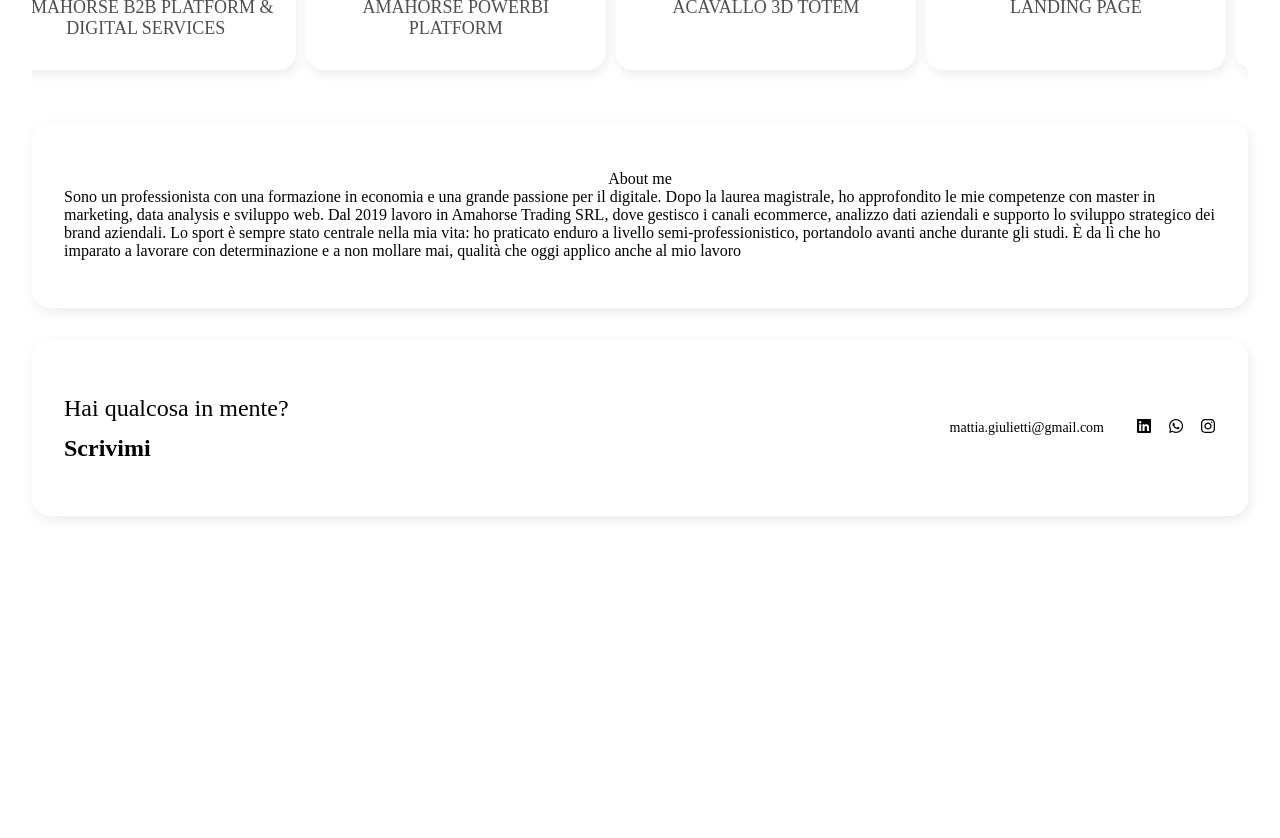
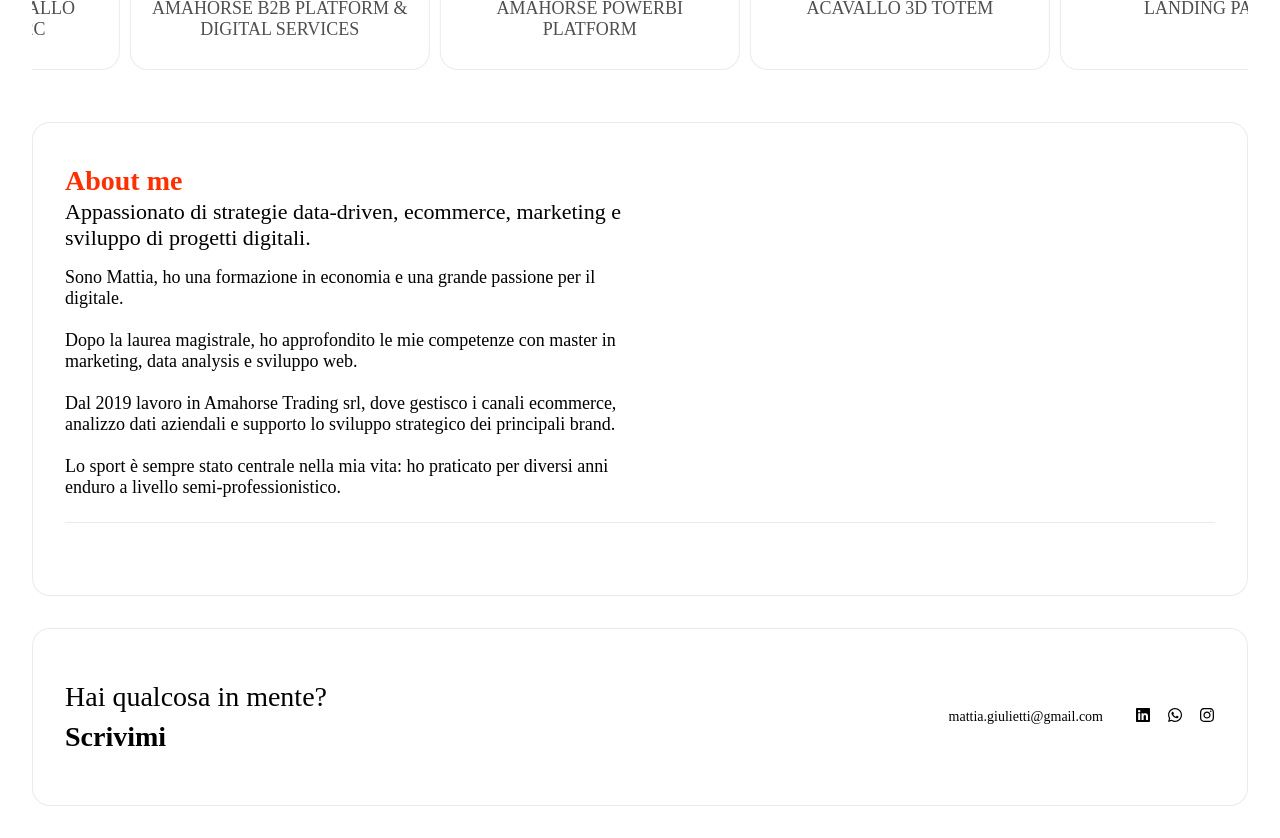
Before and after one commit to Samano-23/portfolio, a React (Create React App) app: page / in a window 1280 px wide. Shown: the part 820-1658 px from the top of the page. Before the commit the page ends 1368 px from the top, so only its background shows below. Built offline with nearby package versions, Linux system fonts and the light colour scheme; a web font is replaced by a local one.

Commit message:
sezione about me home

```diff
--- a/src/components/Home.js
+++ b/src/components/Home.js
@@ -119,19 +119,24 @@
         <p>Caricamento progetti...</p>
       )}
       <div className="home-container about">
-        <span> About me </span>
-        <span>
-          Sono un professionista con una formazione in economia e una grande
-          passione per il digitale. Dopo la laurea magistrale, ho approfondito
-          le mie competenze con master in marketing, data analysis e sviluppo
-          web. Dal 2019 lavoro in Amahorse Trading SRL, dove gestisco i canali
-          ecommerce, analizzo dati aziendali e supporto lo sviluppo strategico
-          dei brand aziendali. Lo sport è sempre stato centrale nella mia vita:
-          ho praticato enduro a livello semi-professionistico, portandolo avanti
-          anche durante gli studi. È da lì che ho imparato a lavorare con
-          determinazione e a non mollare mai, qualità che oggi applico anche al
-          mio lavoro
+        <span className="title"> About me </span>
+        <span className="subtitle">
+          Appassionato di strategie data-driven, ecommerce, marketing e sviluppo
+          di progetti digitali.
         </span>
+        <span className="caption">
+          Sono Mattia, ho una formazione in economia e una grande passione per
+          il digitale. <br></br>
+          <br></br>Dopo la laurea magistrale, ho approfondito le mie competenze
+          con master in marketing, data analysis e sviluppo web.
+          <br></br>
+          <br></br> Dal 2019 lavoro in Amahorse Trading srl, dove gestisco i
+          canali ecommerce, analizzo dati aziendali e supporto lo sviluppo
+          strategico dei principali brand. <br></br>
+          <br></br>Lo sport è sempre stato centrale nella mia vita: ho praticato
+          per diversi anni enduro a livello semi-professionistico.
+        </span>
+        <div className="line"></div>
       </div>
       <div className="home-container">
         <div className="contact-home-text">
--- a/src/components/Menu.js
+++ b/src/components/Menu.js
@@ -4,7 +4,7 @@
 
 const Menu = () => {
   return (
-    <div>
+    <div className="menu-container">
       <section className="menu-bar">
         <Link to="/about" className="link">
           <span className="mask">
--- a/src/index.css
+++ b/src/index.css
@@ -6,11 +6,13 @@
   --font-size-m: 18px;
   --font-size-l: 22px;
   --font-size-xl: 24px;
+  --font-size-xxl: 28px;
   --color-design: #ff2f00;
   --color-white: #fff;
   --color-black: #000;
   --color-gray: #4f4f4f;
   --color-light-gray: #f5f5f7;
+  --color-border: #00000014;
   --gap-xs: 1rem;
   --gap-s: 2rem;
   --gap-m: 4rem;
@@ -34,8 +36,7 @@
   /* font-family: "Montserrat", sans-serif, SFMono-Regular, Menlo, Monaco, Consolas,
     "Liberation Mono", "Courier New", monospace; */
   font-family: Arboria;
-  /* height: 100vh;
-    margin: auto;*/
+  /* background-color: #121212; */
   max-width: 2048;
   margin: 0 auto;
 }
@@ -102,6 +103,11 @@
 #visible {
   opacity: 1;
   transform: translateY(0);
+}
+
+.menu {
+  position: fixed;
+  top: 1rem;
 }
 
 .home-content {
@@ -216,7 +222,8 @@
   width: 300px;
   height: 280px;
   background-color: var(--color-white);
-  box-shadow: 2px 4px 12px #00000014;
+  /* box-shadow: 2px 4px 12px #00000014; */
+  border: 1px solid var(--color-border);
   border-radius: 18px;
   transition: all 0.3s cubic-bezier(0, 0, 0.5, 1);
   display: flex;
@@ -252,7 +259,7 @@
 
 .project-slider {
   display: flex;
-  animation: scroll 30s linear infinite; /* Imposta l'animazione */
+  animation: scroll 50s linear infinite; /* Imposta l'animazione */
   align-items: center;
   height: 320px;
 }
@@ -304,7 +311,8 @@
   padding: 3rem 2rem;
   background-color: var(--color-white);
   border-radius: 18px;
-  box-shadow: 2px 4px 12px #00000014;
+  /* box-shadow: 2px 4px 12px #00000014; */
+  border: 1px solid var(--color-border);
   display: flex;
   align-items: center;
   justify-content: space-between;
@@ -312,10 +320,40 @@
 
 .home-container.about {
   flex-direction: column;
+  .title {
+    align-self: flex-start;
+    font-size: var(--font-size-xxl);
+    font-weight: var(--font-weight-bold);
+    color: var(--color-design);
+  }
+  .subtitle {
+    font-size: var(--font-size-l);
+    font-weight: var(--font-weight-semibold);
+    color: var(--color-black);
+    align-self: flex-start;
+    margin-top: 0.5rem;
+    width: 50%;
+  }
+  .caption {
+    margin-top: 1rem;
+    font-size: var(--font-size-m);
+    font-weight: var(--font-weight-light);
+    color: var(--color-black);
+    align-self: flex-start;
+    width: 50%;
+  }
+}
+
+.line {
+  background-color: var(--color-border);
+  height: 1px;
+  margin-inline: 2rem;
+  width: 100%;
+  margin-block: 1.5rem;
 }
 
 .contact-home-text {
-  font-size: var(--font-size-xl);
+  font-size: var(--font-size-xxl);
   line-height: 2.5rem;
   font-weight: var(--font-weight-light);
 }
--- a/src/style-menu.css
+++ b/src/style-menu.css
@@ -1,3 +1,10 @@
+.menu-container {
+  position: sticky;
+  top: 0;
+  backdrop-filter: blur(9px);
+  z-index: 100;
+}
+
 .menu-bar {
   display: flex;
   justify-content: space-between;
```
